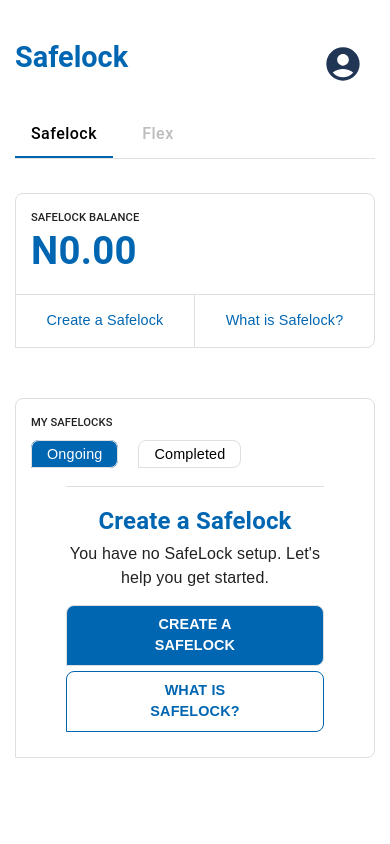
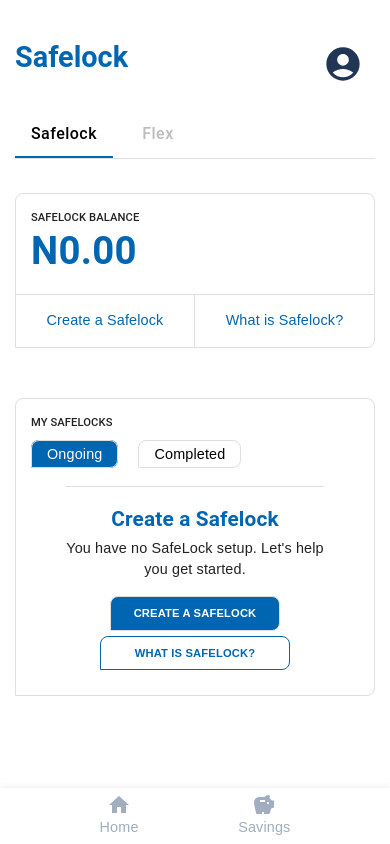
Before and after one commit to Ubongg/piggy-clone, a Next.js app: page /safelock in a window 390 px wide. Built offline with nearby package versions, Linux system fonts and the light colour scheme.

Commit message:
added bottom nav for smaller screens

```diff
--- a/src/app/layout.js
+++ b/src/app/layout.js
@@ -4,6 +4,7 @@ import { Box, ThemeProvider } from "@mui/material";
 import { theme } from "@/components/theme/theme";
 import Sidebar from "@/components/sidebar/Sidebar";
 import { AppProvider } from "@/components/context/context";
+import BottomNav from "@/components/bottomNav/BottomNav";
 
 const inter = Inter({ subsets: ["latin"] });
 
@@ -21,6 +22,7 @@ export default function RootLayout({ children }) {
             <Box sx={{ display: "flex" }}>
               <Sidebar />
               {children}
+              <BottomNav />
             </Box>
           </AppProvider>
         </ThemeProvider>
--- a/src/app/safelock/page.jsx
+++ b/src/app/safelock/page.jsx
@@ -281,6 +281,9 @@ const Safelock = () => {
                   sx={{
                     fontSize: "1.5rem",
                     fontWeight: 600,
+                    [theme.breakpoints.down("sm")]: {
+                      fontSize: "1.3rem",
+                    },
                   }}
                 >
                   Create a Safelock
@@ -291,6 +294,9 @@ const Safelock = () => {
                     sx={{
                       fontSize: "1rem",
                       my: "5px",
+                      [theme.breakpoints.down("sm")]: {
+                        fontSize: "0.9rem",
+                      },
                     }}
                   >
                     You have no SafeLock setup. Let's help you get started.
@@ -301,6 +307,9 @@ const Safelock = () => {
                     sx={{
                       fontSize: "1rem",
                       my: "5px",
+                      [theme.breakpoints.down("sm")]: {
+                        fontSize: "0.9rem",
+                      },
                     }}
                   >
                     You have no completed safelocks just yet. Let's get you
@@ -317,12 +326,17 @@ const Safelock = () => {
                         fontSize: "0.9rem",
                         fontWeight: 600,
                         border: "1px solid rgb(224, 222, 222)",
-                        p: "8px 50px",
+                        py: "8px",
+                        width: "230px",
                         cursor: "pointer",
                         borderBottomRightRadius: "0.5rem",
                         borderTopLeftRadius: "0.5rem",
                         borderTopRightRadius: "0.5rem",
                         mt: "10px",
+                        [theme.breakpoints.down("sm")]: {
+                          fontSize: "0.7rem",
+                          width: "170px",
+                        },
                       }}
                       onClick={toggleCreateSafelockDrawer(anchor, true)}
                     >
@@ -346,12 +360,17 @@ const Safelock = () => {
                         fontSize: "0.9rem",
                         fontWeight: 600,
                         border: `1px solid ${safeColor}`,
-                        p: "8px 60px",
+                        py: "8px",
+                        width: "250px",
                         cursor: "pointer",
                         borderBottomRightRadius: "0.5rem",
                         borderTopLeftRadius: "0.5rem",
                         borderTopRightRadius: "0.5rem",
                         my: "5px",
+                        [theme.breakpoints.down("sm")]: {
+                          fontSize: "0.7rem",
+                          width: "190px",
+                        },
                       }}
                       onClick={toggleAboutSafelockDrawer(anchor, true)}
                     >
--- /dev/null
+++ b/src/components/bottomNav/BottomNav.jsx
@@ -0,0 +1,81 @@
+"use client";
+
+import * as React from "react";
+import BottomNavigation from "@mui/material/BottomNavigation";
+import HomeIcon from "@mui/icons-material/Home";
+import SavingsIcon from "@mui/icons-material/Savings";
+import { useTheme } from "@mui/material/styles";
+import { Paper, Typography } from "@mui/material";
+import Link from "next/link";
+
+export default function BottomNav() {
+  const theme = useTheme();
+  const [value, setValue] = React.useState(0);
+  const [isHoveringHome, setIsHoveringHome] = React.useState(false);
+  const [isHoveringSavings, setIsHoveringSavings] = React.useState(false);
+
+  return (
+    <Paper
+      sx={{
+        position: "fixed",
+        bottom: 0,
+        left: 0,
+        right: 0,
+        [theme.breakpoints.up("md")]: {
+          display: "none",
+        },
+      }}
+      elevation={3}
+    >
+      <BottomNavigation
+        showLabels
+        value={value}
+        onChange={(event, newValue) => {
+          setValue(newValue);
+        }}
+        sx={{
+          display: "flex",
+          alignItems: "center",
+          justifyContent: "space-evenly",
+        }}
+      >
+        <Link
+          href="/"
+          style={{
+            display: "flex",
+            flexDirection: "column",
+            alignItems: "center",
+            justifyContent: "center",
+            color: isHoveringHome ? "#213555" : "rgb(160, 174, 192)",
+            transition: "all 0.3s linear",
+          }}
+          onMouseEnter={() => setIsHoveringHome(true)}
+          onMouseLeave={() => setIsHoveringHome(false)}
+        >
+          <HomeIcon />
+          <Typography variant="p" sx={{ fontSize: "0.9rem" }}>
+            Home
+          </Typography>
+        </Link>
+        <Link
+          href="/savings"
+          style={{
+            display: "flex",
+            flexDirection: "column",
+            alignItems: "center",
+            justifyContent: "center",
+            color: isHoveringSavings ? "#213555" : "rgb(160, 174, 192)",
+            transition: "all 0.3s linear",
+          }}
+          onMouseEnter={() => setIsHoveringSavings(true)}
+          onMouseLeave={() => setIsHoveringSavings(false)}
+        >
+          <SavingsIcon />
+          <Typography variant="p" sx={{ fontSize: "0.9rem" }}>
+            Savings
+          </Typography>
+        </Link>
+      </BottomNavigation>
+    </Paper>
+  );
+}
--- a/src/components/sidebar/Sidebar.jsx
+++ b/src/components/sidebar/Sidebar.jsx
@@ -13,7 +13,6 @@ import ListItemText from "@mui/material/ListItemText";
 import HomeIcon from "@mui/icons-material/Home";
 import MenuIcon from "@mui/icons-material/Menu";
 import SavingsIcon from "@mui/icons-material/Savings";
-import PersonIcon from "@mui/icons-material/Person";
 import PowerSettingsNewIcon from "@mui/icons-material/PowerSettingsNew";
 import Link from "next/link";
 
```
